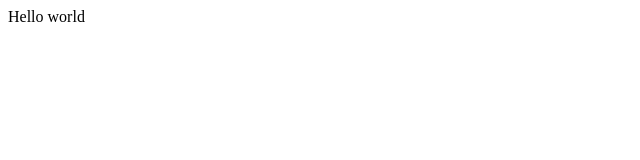
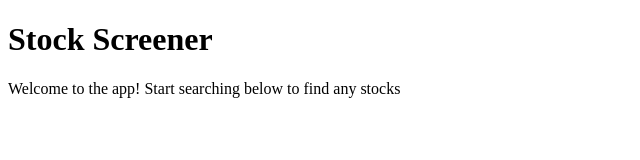
Before and after one commit to chuanhuiloh/se100, a plain HTML site: page index.html in a window 1280 px wide. Shown: the whole page, without its empty margins (0-640 px from the left). Drawn offline with Linux system fonts and the light colour scheme.

Commit message:
Update index.html
Added Stock Screener header and paragraph text

```diff
--- a/index.html
+++ b/index.html
@@ -6,7 +6,8 @@
 
     <body>
         <!-- All displayable webpage content will be coded here-->
-        Hello world
+        <h1>Stock Screener</h1>
+        <p>Welcome to the app! Start searching below to find any stocks</p>
     </body>
 
 </html>
```
